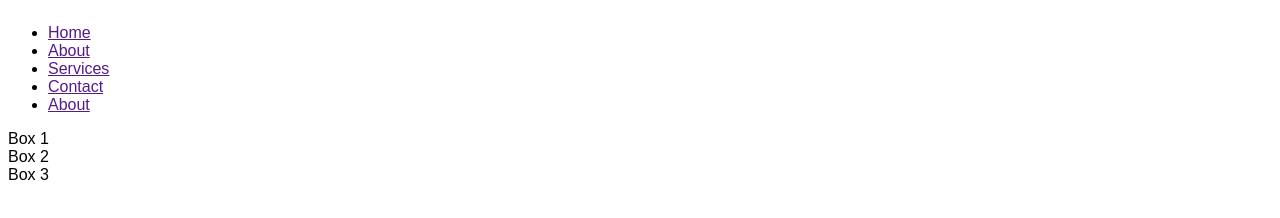
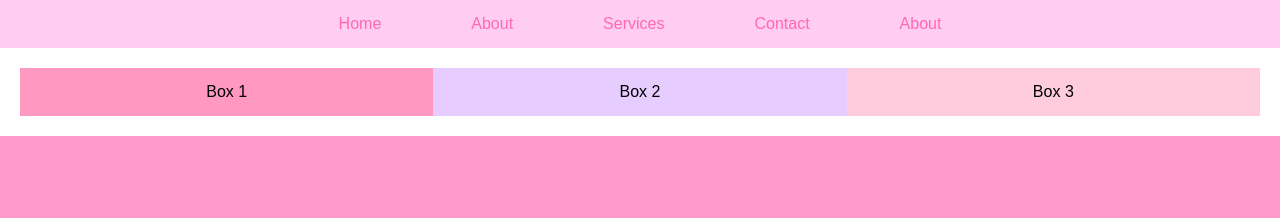
Before and after one commit to CJones-Howe/cybr201vcelestin.github.io, a plain HTML site: page Index3.html in a window 1280 px wide. Drawn offline with Linux system fonts and the light colour scheme.

Commit message:
Add files via upload
week 7 lab submission

```diff
--- a/index3.css
+++ b/index3.css
@@ -1,43 +1,121 @@
+* {
 
+	margin : 0 ;
+	padding: 0 ;
+}
 
 body {
-	font-family: Ariel, sans-serif;
+	font-family: Arial, sans-serif ;
+	background-color: #ff99cc ;
+	text-align : center ;
+
+}
+
+header {
+
+	background-color: #ffccf2 ;
+	color : white ;
+	padding: 15px ;
 
 }
 
 .topnav {
 
 	display: flex;
-/*	justify-content: space-between; */
+	justify-content: center ;
 	align-items:center;
 
 }
 
-.nav-links {
+.topnav-links {
 
+	list-style: none;
 	link-style: none;
-	display: flex;
+	display: flex ;
+	justify-content: center ;
+
 
 }
 
-.nav-links li {
+.topnav-links li {
+
 	margin: 0 45px;
-}
-
-@media (max-width: 760 px) {
-.nav-links {
-
-	flex-direction: column;
-	position: absolute;
-	top: 60px;
-	left: 0;
-	width: 100%;
-	padding: 10px 0;
-
-}
-.nav-links li {
-
 	text-align: center;
 
 
 }
+
+.topnav-links a {
+
+	color : hotpink ;
+	text-decoration: none;
+	font-size: 20 px ;
+
+}
+
+.topnav-links a:hover {
+
+	color : #ff3399 ;
+	font-size: 22px ;
+}
+
+ /* .topnav-links a:visited { THIS IS COMMENTED OUT RN
+
+	color: red ;
+
+} */
+
+.content {
+
+	display : flex ;
+	padding: 20px ;
+	background-color: white ;
+
+}
+
+.box1 {
+
+	background-color: #ff99c2 ;
+	padding: 15px ;
+	width: 100%;
+	text-align: center;
+
+}
+
+.box2 {
+
+	background-color: #e6ccff ;
+	padding: 15px ;
+	width: 100%;
+	text-align: center;
+
+}
+
+.box3 {
+
+	background-color: #ffccdd ;
+	padding: 15px ;
+	width: 100%;
+	text-align: center;
+
+}
+
+
+@media (max-width: 760px) {
+
+.topnav-links {
+
+		flex-direction: column;
+
+
+	}
+
+.content {
+
+		flex-direction: column;
+
+		padding: 10px 0;
+
+
+	}
+}
```
